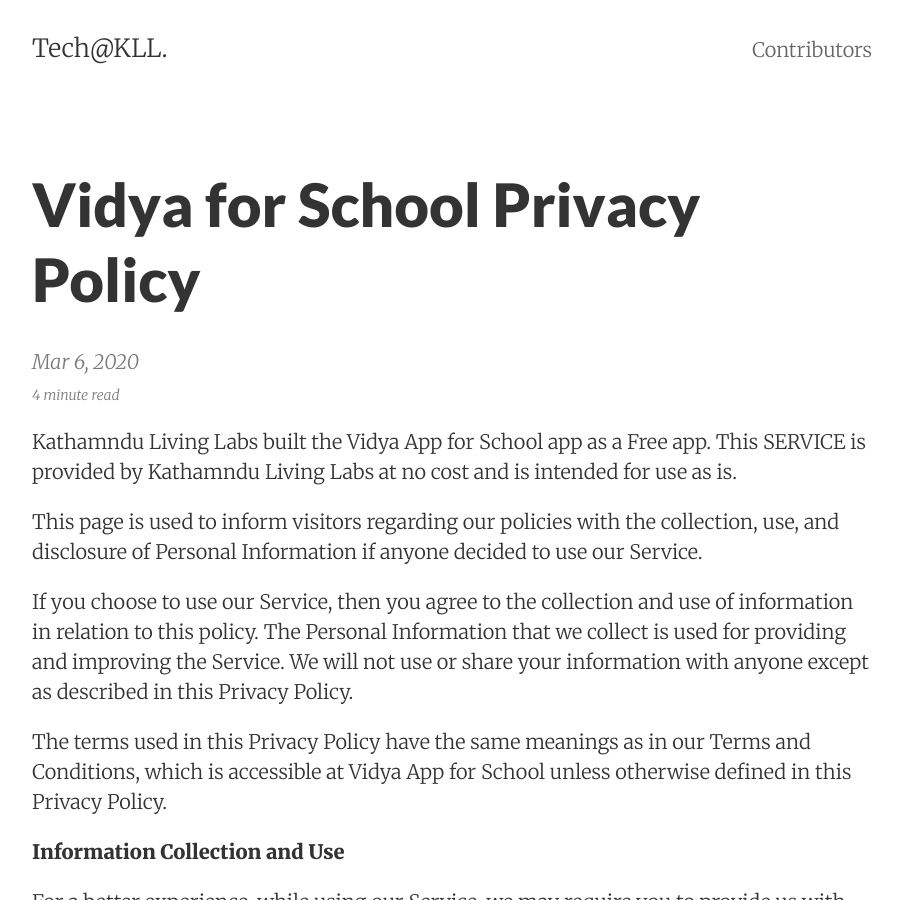
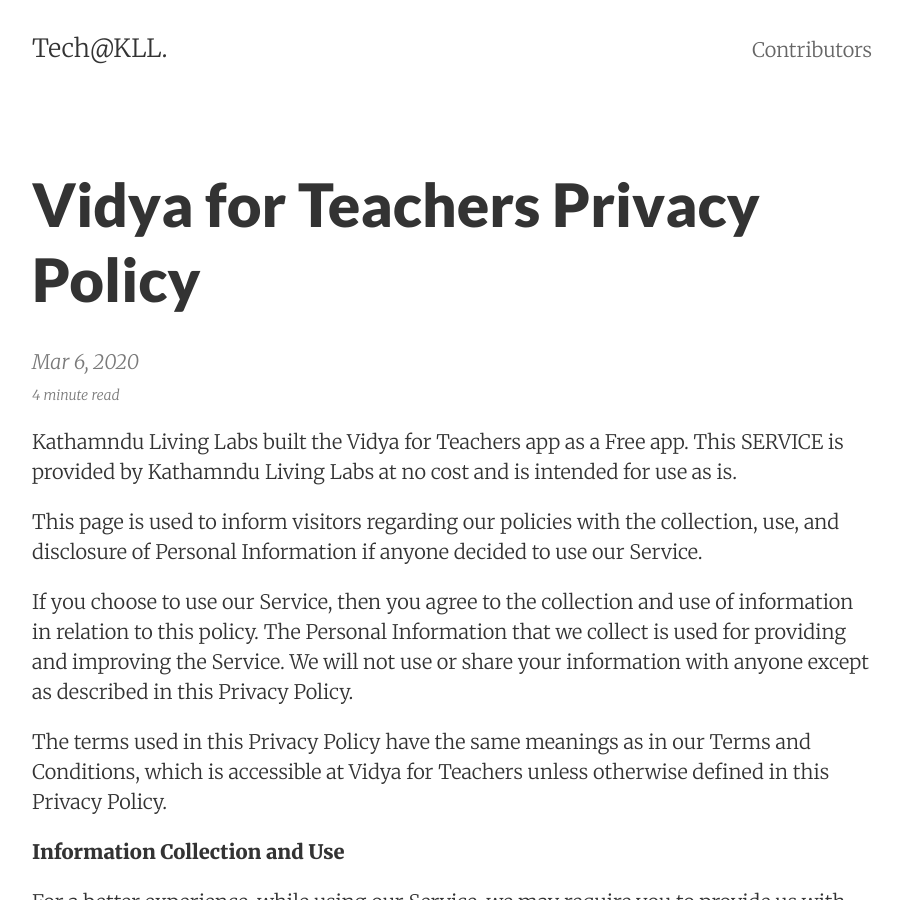
Before and after one commit to KathmanduLivingLabs/kathmandulivinglabs.github.io, a Jekyll site: the page built from _posts/2020-03-06-kvs-privacy-policy.md, in a window 1280 px wide and 900 px high. Shown: the whole window, without its empty margins (188-1090 px from the left). Built offline with Jekyll 4.4.1, drawn with Linux system fonts in a browser that asks for light colours.

Commit message:
Update 2020-03-06-kvs-privacy-policy.md

```diff
--- a/_posts/2020-03-06-kvs-privacy-policy.md
+++ b/_posts/2020-03-06-kvs-privacy-policy.md
@@ -1,17 +1,17 @@
 ---
 layout:     post
-title:      Vidya for School Privacy Policy
+title:      Vidya for Teachers Privacy Policy
 date:       2020-03-06 13:54:00
 summary:    This privacy policy has been compiled to better serve those who are concerned with how their 'Personally Identifiable Information'..
 categories: tutorials
 ---
-Kathamndu Living Labs built the Vidya App for School app as a Free app. This SERVICE is provided by Kathamndu Living Labs at no cost and is intended for use as is.
+Kathamndu Living Labs built the Vidya for Teachers app as a Free app. This SERVICE is provided by Kathamndu Living Labs at no cost and is intended for use as is.
 
 This page is used to inform visitors regarding our policies with the collection, use, and disclosure of Personal Information if anyone decided to use our Service.
 
 If you choose to use our Service, then you agree to the collection and use of information in relation to this policy. The Personal Information that we collect is used for providing and improving the Service. We will not use or share your information with anyone except as described in this Privacy Policy.
 
-The terms used in this Privacy Policy have the same meanings as in our Terms and Conditions, which is accessible at Vidya App for School unless otherwise defined in this Privacy Policy.
+The terms used in this Privacy Policy have the same meanings as in our Terms and Conditions, which is accessible at Vidya for Teachers unless otherwise defined in this Privacy Policy.
 
 **Information Collection and Use**
 
```
